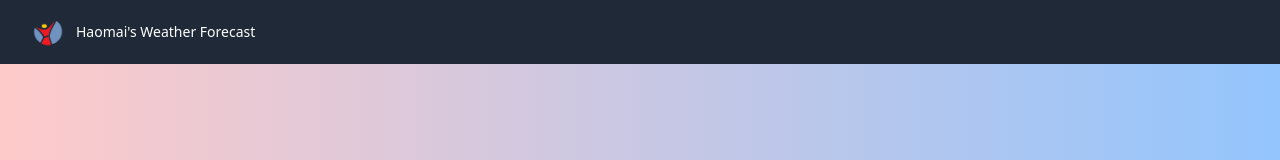
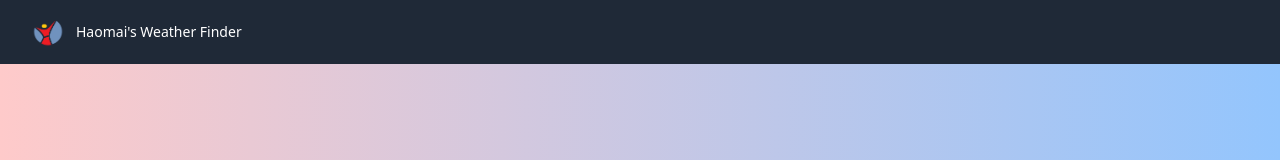
Before and after one commit to Picoquio/weather-app-haomai, a React (Vite) app: page / in a window 1280 px wide. Shown: the top 160 px of the page. Built offline with nearby package versions, Linux system fonts and the light colour scheme.

Commit message:
Cambiado nombre de "Weather Forecast" a "Weather Finder"

```diff
--- a/index.html
+++ b/index.html
@@ -4,7 +4,7 @@
     <meta charset="UTF-8" />
     <link rel="icon" type="image/svg+xml" href="./public/haomai_logo.png" />
     <meta name="viewport" content="width=device-width, initial-scale=1.0" />
-    <title>Haomai Weather Forecast</title>
+    <title>Haomai Weather Finder</title>
   </head>
   <body>
     <div id="root"></div>
--- a/src/components/Navbar.tsx
+++ b/src/components/Navbar.tsx
@@ -25,7 +25,7 @@ export const Navbar = () => {
                         </div>
                         <div className="hidden  sm:block">
                             <div className="flex space-x-4">
-                                <p className=" text-white rounded-md px-3 py-2 text-sm font-medium" aria-current="page">Haomai's Weather Forecast</p>
+                                <p className=" text-white rounded-md px-3 py-2 text-sm font-medium" aria-current="page">Haomai's Weather Finder</p>
                             </div>
                         </div>
                     </div>
```
